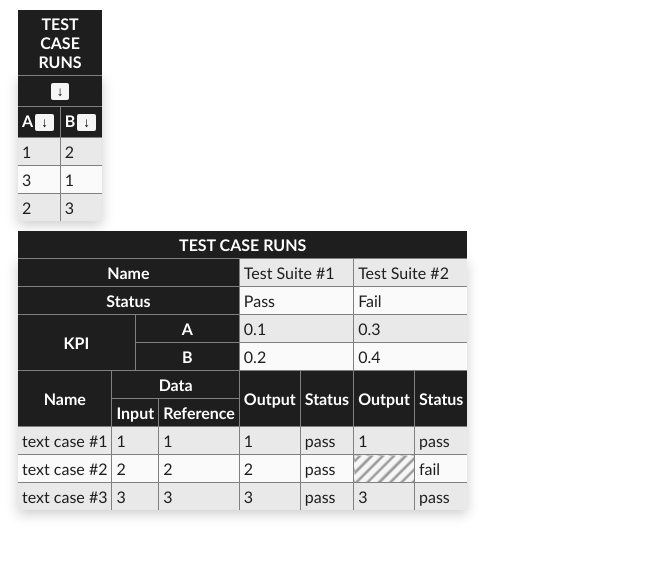
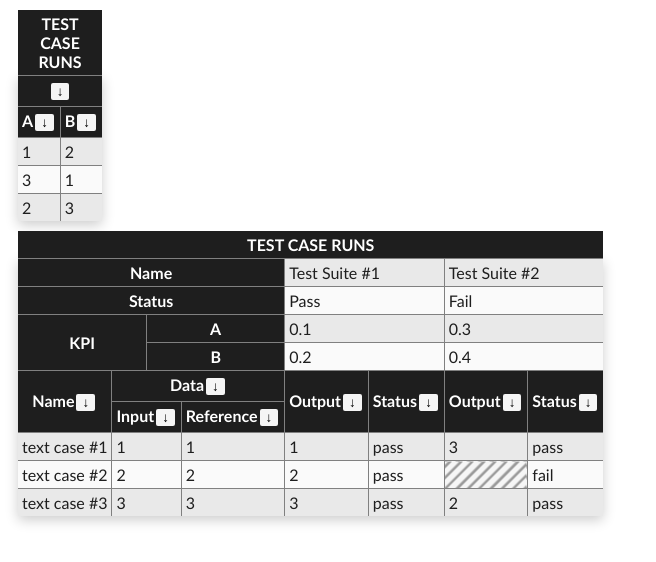
Before and after one commit to hopeless-programmer-online/react-json-table, a Next.js app: page / in a window 1280 px wide. Shown: the top 562 px of the page, without its empty margins (0-656 px from the left). Built offline with nearby package versions, Linux system fonts and the light colour scheme.

Commit message:
Update index.tsx

```diff
--- a/src/pages/index.tsx
+++ b/src/pages/index.tsx
@@ -39,9 +39,9 @@ export default class IndexPage extends React.Component {
                             { output : 3, status : `pass` },
                         ],
                         [
-                            { output : 1, status : `pass` },
+                            { output : 3, status : `pass` },
                             { status : `fail` },
-                            { output : 3, status : `pass` },
+                            { output : 2, status : `pass` },
                         ],
                     ]}
                 />
@@ -201,13 +201,11 @@ class Table<Element> extends React.Component<TableProps<Element>, TableState> {
         const { state } = this
         const indices = state.indices
             .map(i => {
-                let value = (state.rows[i] || null) as Node | null
+                let node = (state.rows[i] || null) as Node | null
 
-                console.log(value)
+                if (node) node = sort_header.trace(node)
 
-                if (value) value = sort_header.trace(value)
-
-                return [ i, value ] as const
+                return [ i, node ] as const
             })
             .sort(([ _, a ], [ __, b ]) => compare(a, b))
             .map(([ i ]) => i)
@@ -268,11 +266,21 @@ type MatrixProps<Row, Column, Cell> = {
     rows     : Row[]
     cells    : ((Cell | undefined | null)[] | undefined | null)[]
 }
-type MatrixState = {}
+type MatrixState = {
+    column_nodes  : (Node | null)[]
+    column_header : Node | null
+    row_nodes     : (Node | null)[]
+    row_header    : Node | null
+    cell_nodes    : ((Node | null)[] | undefined)[]
+    cell_header   : Node | null
+    cell_indices  : number[]
+    sort_header : Node | null,
+    sort_order  : boolean,
+}
 
 class Matrix<Row, Column, Cell> extends React.Component<MatrixProps<Row, Column, Cell>, MatrixState> {
-    public render() {
-        const { caption, rows, columns, cells } = this.props
+    public static state<Row, Column, Cell>(props : MatrixProps<Row, Column, Cell>) : Readonly<MatrixState> {
+        const { rows, columns, cells } = props
         const column_nodes = columns
             .map(x => Node.from_object(x))
         const column_header = column_nodes
@@ -294,11 +302,81 @@ class Matrix<Row, Column, Cell> extends React.Component<MatrixProps<Row, Column,
             .filter((x) : x is Cell[] => !!x)
             .map(x => x.map((_, i) => i))
             .flat()
+            .concat(rows
+                .filter((x) : x is Row => !!x)
+                .map((_, i) => i)
+            )
             .reduce<number[]>((a, x) => {
                 if (a.indexOf(x) < 0) a.push(x)
 
                 return a
             }, [])
+
+        return {
+            column_nodes,
+            column_header,
+            row_nodes,
+            row_header,
+            cell_nodes,
+            cell_header,
+            cell_indices,
+            sort_header : null,
+            sort_order : false,
+        }
+    }
+
+    public state : Readonly<MatrixState> = Matrix.state(this.props)
+
+    private sort_rows = (sort_header : Node, sort_order : boolean) => () => {
+        const { state } = this
+        const cell_indices = state.row_nodes
+            .map((node, i) => {
+                if (node) node = sort_header.trace(node)
+
+                return [ i, node ] as const
+            })
+            .sort(([ _, a ], [ __, b ]) => compare(a, b))
+            .map(([ i ]) => i)
+
+        if (sort_order) cell_indices.reverse()
+
+        this.setState({ cell_indices, sort_header, sort_order })
+    }
+    private sort_cells = (column : number, sort_header : Node, sort_order : boolean) => () => {
+        const { state } = this
+        const cell_indices = state.cell_indices
+            .map(i => {
+                let node = (state.cell_nodes[column]?.at(i) || null) as Node | null
+
+                if (node) node = sort_header.trace(node)
+
+                return [ i, node ] as const
+            })
+            .sort(([ _, a ], [ __, b ]) => compare(a, b))
+            .map(([ i ]) => i)
+
+        if (sort_order) cell_indices.reverse()
+
+        this.setState({ cell_indices, sort_header, sort_order })
+    }
+
+    public render() {
+        const {
+            props : { caption },
+            state : {
+                column_nodes,
+                column_header,
+                row_nodes,
+                row_header,
+                cell_nodes,
+                cell_header,
+                cell_indices,
+                sort_header,
+                sort_order,
+            },
+            sort_rows,
+            sort_cells,
+        } = this
 
         const primary_spread = row_header?.spread || 1
         const secondary_spread = cell_header?.spread || 1
@@ -355,21 +433,34 @@ class Matrix<Row, Column, Cell> extends React.Component<MatrixProps<Row, Column,
                 </thead>}
                 <thead>
                     {(function iterate(header : Node | null, i = 0) : React.ReactNode[] {
-                        const th = (key : string, span = 1) => (node : Node, i : number) => (
-                            <th
-                                key={`${key}-${i}`}
-                                colSpan={node.spread * span}
-                                rowSpan={node.empty ? max_element_depth - node.depth + 1 : 1}
-                            >
-                                {node.key}
-                            </th>
-                        )
                         return header ? [
-                            <tr key={`header-primary-${i}`}>
-                                {[ header, ...header.all_next ].map(th(`header-secondary-${i}`, column_depth))}
+                            <tr key={`header-${i}`}>
+                                {[ header, ...header.all_next ].map((node, j) =>
+                                    <th
+                                        key={`header-rows-${i}-${j}`}
+                                        colSpan={node.spread * column_depth}
+                                        rowSpan={node.empty ? max_element_depth - node.depth + 1 : 1}
+                                    >
+                                        {node.key}
+                                        <button onClick={sort_rows(node, node === sort_header ? !sort_order : sort_order)}>
+                                            {sort_order ? `↑` : `↓`}
+                                        </button>
+                                    </th>
+                                )}
                                 {cell_header && column_nodes.map((_, k) => cell_header
                                     .filter_all(x => x.depth === i)
-                                    .map(th(`header-main-${i}-${k}`))
+                                    .map((node, j) =>
+                                        <th
+                                            key={`header-cells-${i}-${k}-${j}`}
+                                            colSpan={node.spread}
+                                            rowSpan={node.empty ? max_element_depth - node.depth + 1 : 1}
+                                        >
+                                            {node.key}
+                                            <button onClick={sort_cells(k, node, node === sort_header ? !sort_order : sort_order)}>
+                                                {sort_order ? `↑` : `↓`}
+                                            </button>
+                                        </th>
+                                    )
                                 )}
                             </tr>,
                             ...iterate(header.depth_first, i + 1)
```
